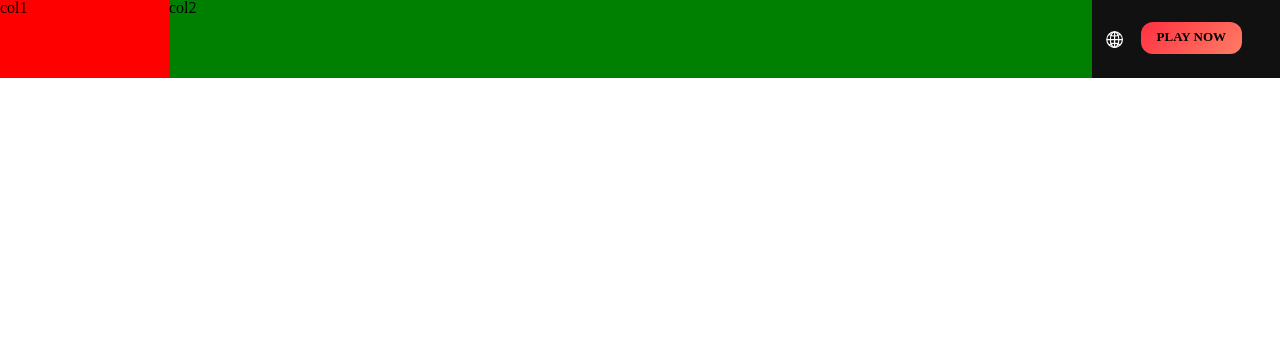
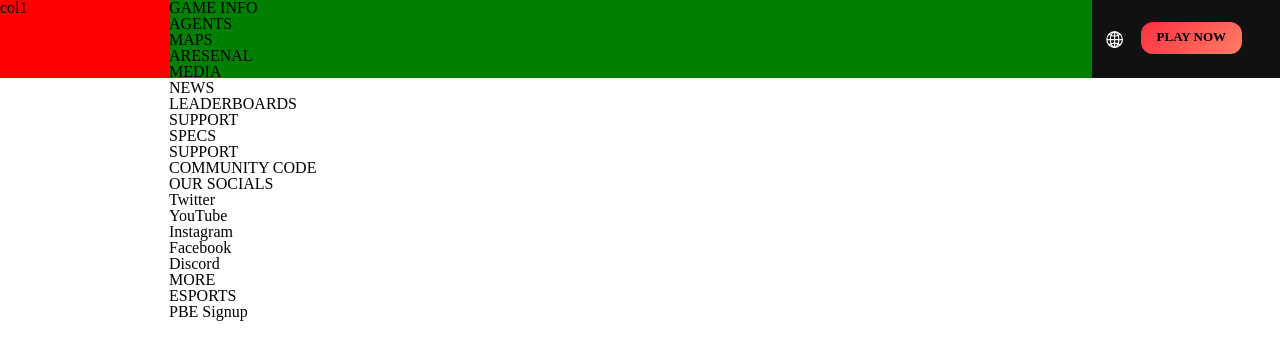
Before and after one commit to pasanweerawardana/project-3, a plain HTML site: page index.html in a window 1280 px wide. Drawn offline with nearby package versions, Linux system fonts and the light colour scheme.

Commit message:
creating strucure of nav bar

```diff
--- a/index.html
+++ b/index.html
@@ -15,7 +15,42 @@
 <body>
     <header class="clearfix">
         <div class="col">col1</div>
-        <div class="col">col2</div>
+        <div class="col">
+            <nav id="nav-main">
+                <li class="submenu">GAME INFO
+                    <nav>
+                        <li>AGENTS</li>
+                        <li>MAPS</li>
+                        <li>ARESENAL</li>
+                    </nav>
+                </li>
+                <li>MEDIA</li>
+                <li>NEWS</li>
+                <li>LEADERBOARDS</li>
+                <li class="submenu">SUPPORT
+                    <nav>
+                        <li>SPECS</li>
+                        <li>SUPPORT</li>
+                        <li>COMMUNITY CODE</li>
+                    </nav>
+                </li>
+                <li class="submenu">OUR SOCIALS
+                    <nav>
+                        <li>Twitter</li>
+                        <li>YouTube</li>
+                        <li>Instagram</li>
+                        <li>Facebook</li>
+                        <li>Discord</li>
+                    </nav>
+                </li>
+                <li class="submenu">MORE
+                    <nav>
+                        <li>ESPORTS</li>
+                        <li>PBE Signup</li>
+                    </nav>
+                </li>
+            </nav>
+        </div>
         <div class="col">
             <div id="ico-world">
                 <ion-icon name="globe-outline"></ion-icon>
```
Also changed, not shown: css/style.css (+16 -16 lines).
